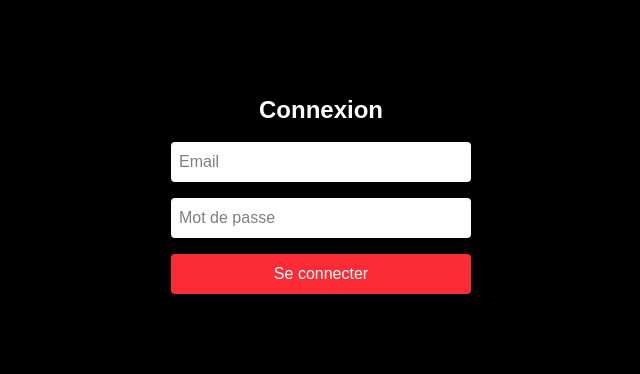
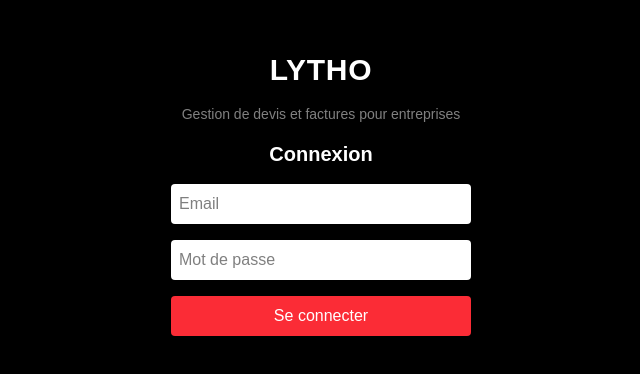
Before and after one commit to lythosuppcontact/garage-saas, a Next.js app: page /login in a window 1280 px wide. Shown: the part 206-580 px from the top of the page, without its empty margins (319-959 px from the left). Built offline with nearby package versions, Linux system fonts and the light colour scheme; no server answers.

Commit message:
add branding to login

```diff
--- a/app/login/page.tsx
+++ b/app/login/page.tsx
@@ -25,8 +25,14 @@ export default function LoginPage() {
 
   return (
     <div className="min-h-screen flex items-center justify-center bg-black text-white">
-      <div className="space-y-4 w-[300px]">
-        <h1 className="text-2xl font-bold text-center">Connexion</h1>
+      <div className="space-y-4 w-[300px] text-center">
+  <h1 className="text-3xl font-black tracking-wide">LYTHO</h1>
+
+  <p className="text-white/50 text-sm">
+    Gestion de devis et factures pour entreprises
+  </p>
+
+  <h2 className="text-xl font-semibold mt-4">Connexion</h2>
 
         <input
           type="email"
@@ -46,7 +52,7 @@ export default function LoginPage() {
 
         <button
           onClick={handleLogin}
-          className="w-full bg-red-500 p-2 rounded"
+          className="w-full bg-red-500 p-2 rounded hover:bg-red-600 transition"
         >
           Se connecter
         </button>
```
